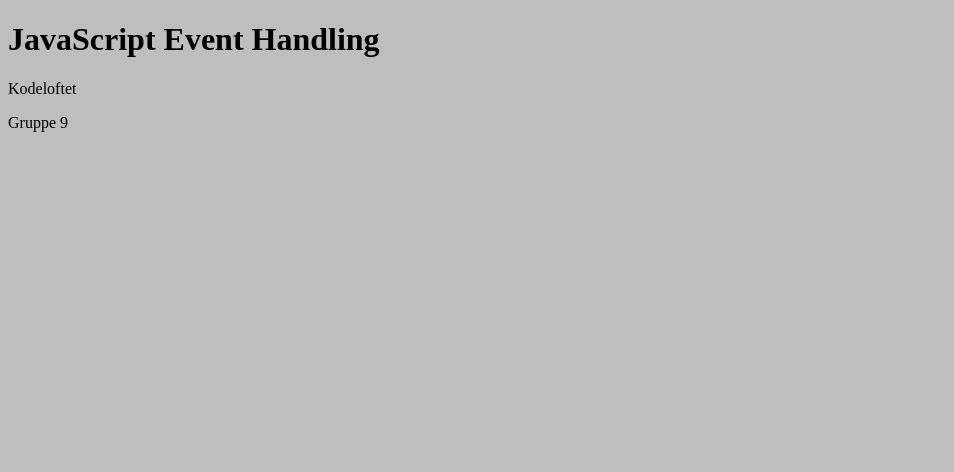
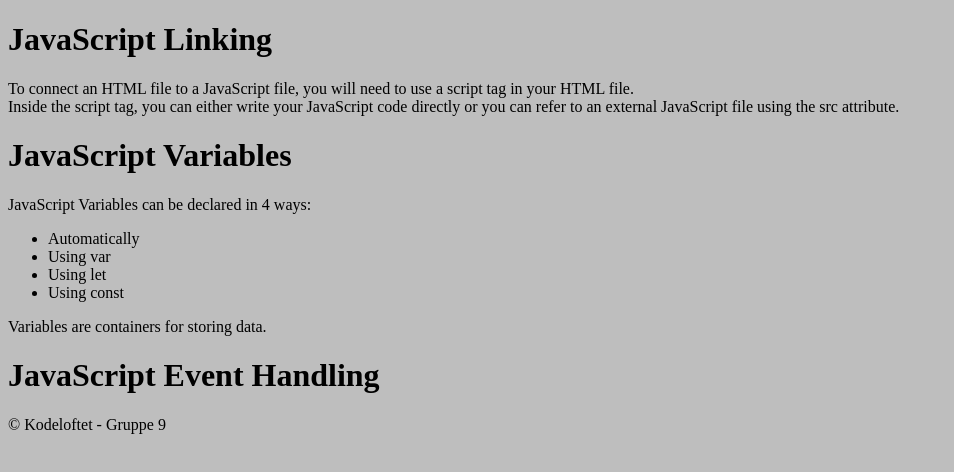
Before and after one commit to Tanjakidoy/U7-U8-Kodeloftet-Intro-JavaScript, a website: page index.html in a window 1280 px wide. Shown: the whole page, without its empty margins (0-954 px from the left). Drawn offline with Linux system fonts and the light colour scheme.

Commit message:
After Lesson

```diff
--- a/index.html
+++ b/index.html
@@ -10,12 +10,24 @@
 
   <body>
     <header>
+      <h1>JavaScript Linking</h1>
+      <p>To connect an HTML file to a JavaScript file, you will need to use a script tag in your HTML file.<br> Inside the script tag, you can either write your JavaScript code directly or you can refer to an external JavaScript file using the src attribute.</p>
+    </header>
+    <main>
+      <h1>JavaScript Variables</h1>
+      <p>JavaScript Variables can be declared in 4 ways:</p>
+      <ul>
+        <li>Automatically</li>
+        <li>Using var</li>
+        <li>Using let</li>
+        <li>Using const</li>
+      </ul>
+      <p>Variables are containers for storing data.<p>
+
       <h1>JavaScript Event Handling</h1>
-    </header>
-
+  </main>
     <footer>
-      <p>Kodeloftet</p>
-      <p>Gruppe 9</p>
+      <p>&copy Kodeloftet - Gruppe 9</p>
     </footer>
   </body>
 </html>
--- a/styles.css
+++ b/styles.css
@@ -1,3 +1,4 @@
 body {
   background-color: rgb(190, 190, 190);
+
 }
```
Also changed, not shown: 1 other file.
